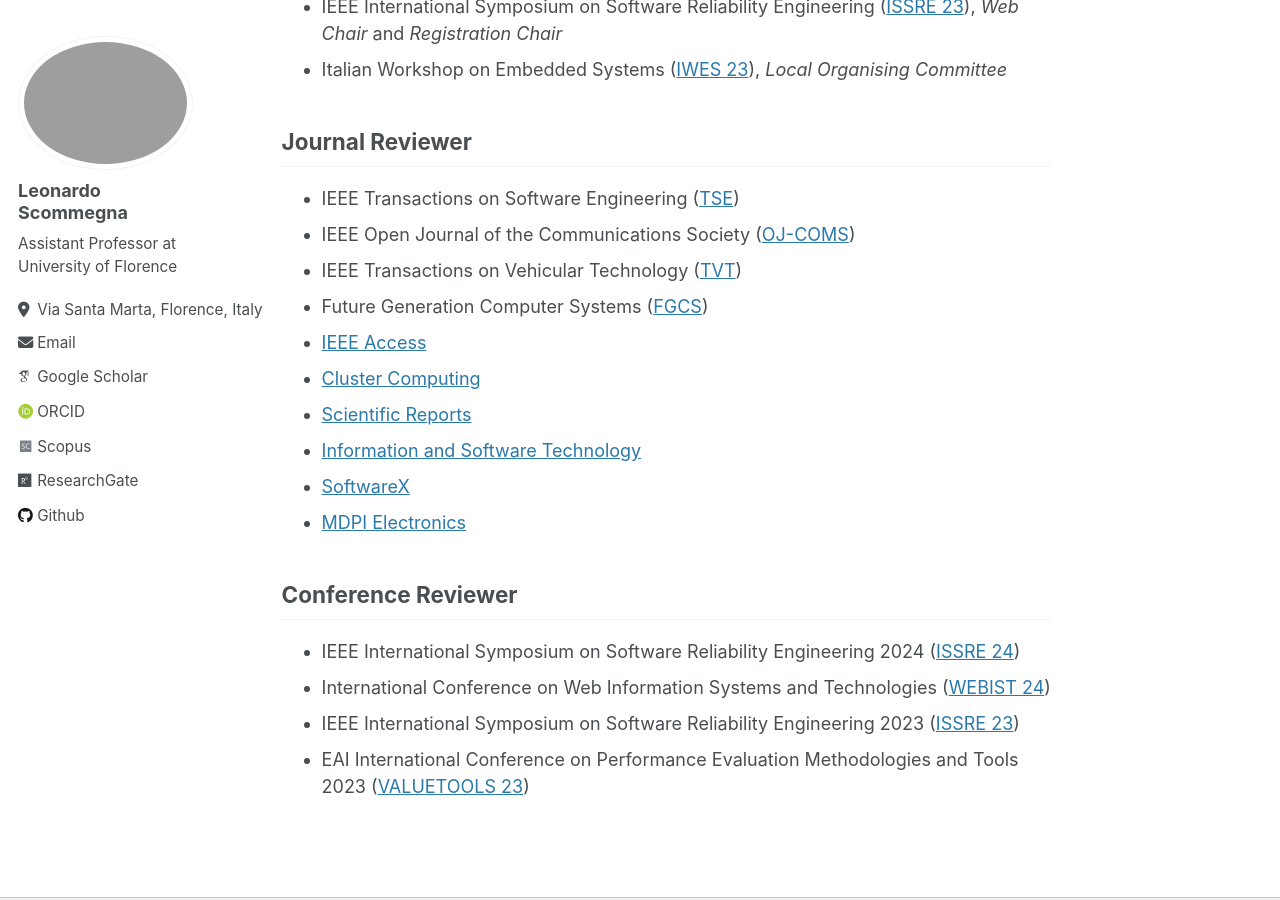
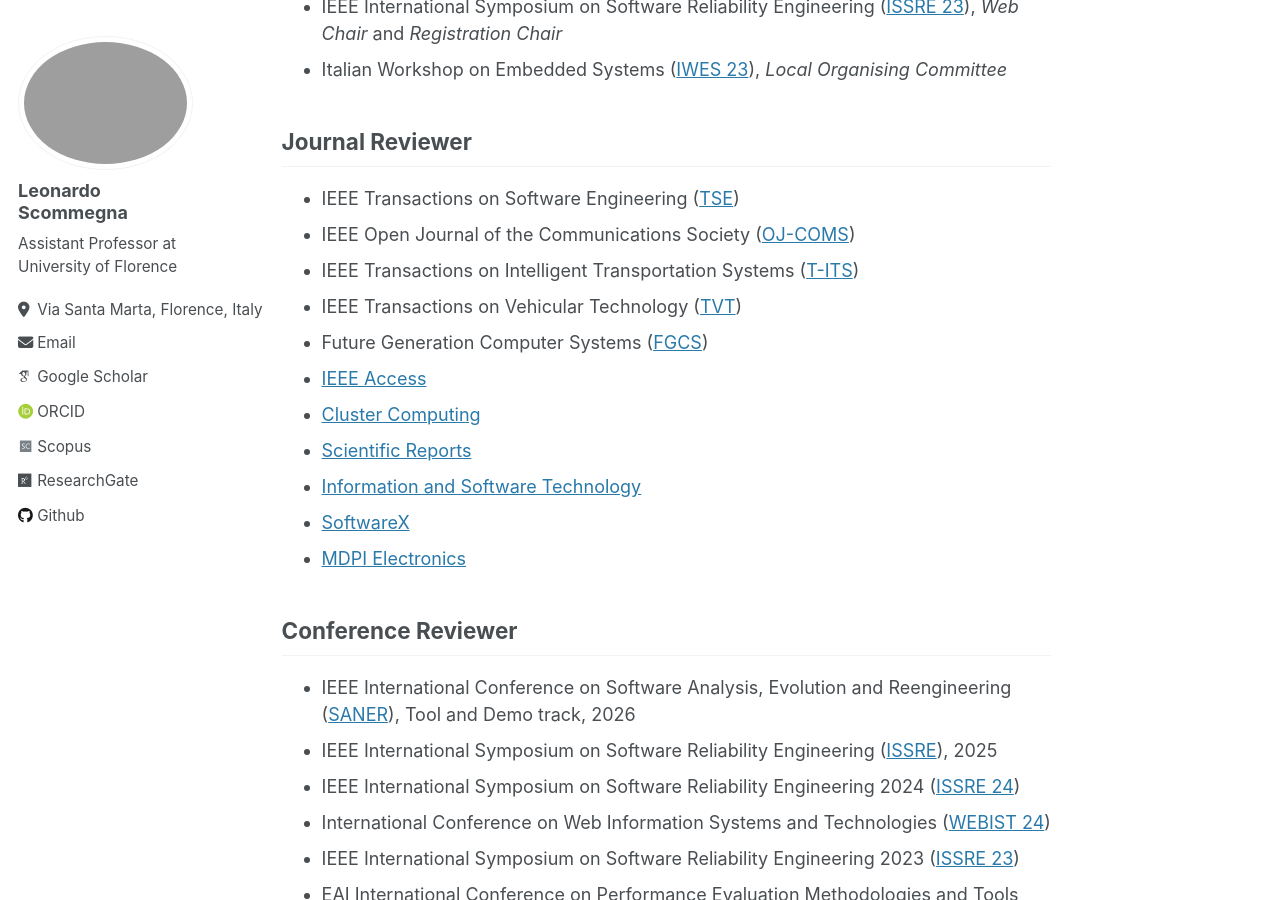
Before and after one commit to LeonardoScommegna/LeonardoScommegna.github.io, a Jekyll site: the page built from _pages/services.md, in a window 1280 px wide and 900 px high, scrolled down 831 px. Built offline with Jekyll 4.4.1, drawn with Linux system fonts in a browser that asks for light colours; some web fonts are replaced.

Commit message:
services update

```diff
--- a/_pages/services.md
+++ b/_pages/services.md
@@ -8,7 +8,6 @@ title: "Services"
 - Guest Editor Assistant of the special issue titled "*[Industrial Networks of the Future Across the Edge-to-Cloud Continuum](https://www.mdpi.com/journal/jsan/special_issues/LH82UO613D)*" in the *[Journal of Sensor and Actuator Networks](https://www.mdpi.com/journal/jsan)*
 
 ## Organizing Committee Member
-
 
 - International Workshop on Software Aging and Rejuvenation ([WoSAR 26](https://www.wosar.net/)), *Program Chair*
 - ACM/SPEC International Conference on Performance Engineering ([ICPE 26]{https://icpe2026.spec.org/}), *Registration Chair*
@@ -23,6 +22,7 @@ title: "Services"
 
 - IEEE Transactions on Software Engineering ([TSE](https://ieeexplore.ieee.org/xpl/RecentIssue.jsp?punumber=32))
 - IEEE Open Journal of the Communications Society ([OJ-COMS](https://www.comsoc.org/publications/journals/ieee-ojcoms))
+- IEEE Transactions on Intelligent Transportation Systems ([T-ITS](https://ieee-itss.org/pub/t-its/))
 - IEEE Transactions on Vehicular Technology ([TVT](https://ieeexplore.ieee.org/xpl/RecentIssue.jsp?punumber=25))
 - Future Generation Computer Systems ([FGCS](https://www.sciencedirect.com/journal/future-generation-computer-systems))
 - [IEEE Access](https://ieeeaccess.ieee.org/)
@@ -35,6 +35,8 @@ title: "Services"
 
 ## Conference Reviewer
 
+- IEEE International Conference on Software Analysis, Evolution and Reengineering ([SANER](https://conf.researchr.org/home/saner-2026)), Tool and Demo track, 2026
+- IEEE International Symposium on Software Reliability Engineering ([ISSRE](https://issre.github.io/2025/)), 2025
 - IEEE International Symposium on Software Reliability Engineering 2024 ([ISSRE 24](https://issre.github.io/2024/))
 - International Conference on Web Information Systems and Technologies ([WEBIST 24](https://webist.scitevents.org/Home.aspx))
 - IEEE International Symposium on Software Reliability Engineering 2023 ([ISSRE 23](https://issre.github.io/2023/))
```
